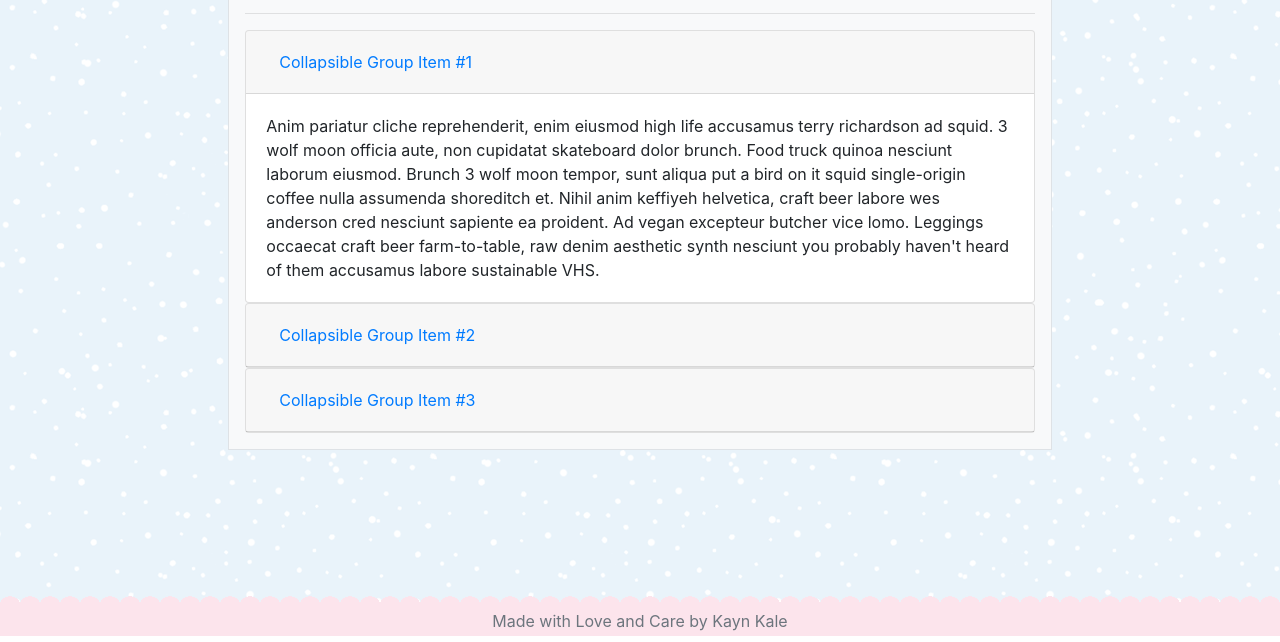
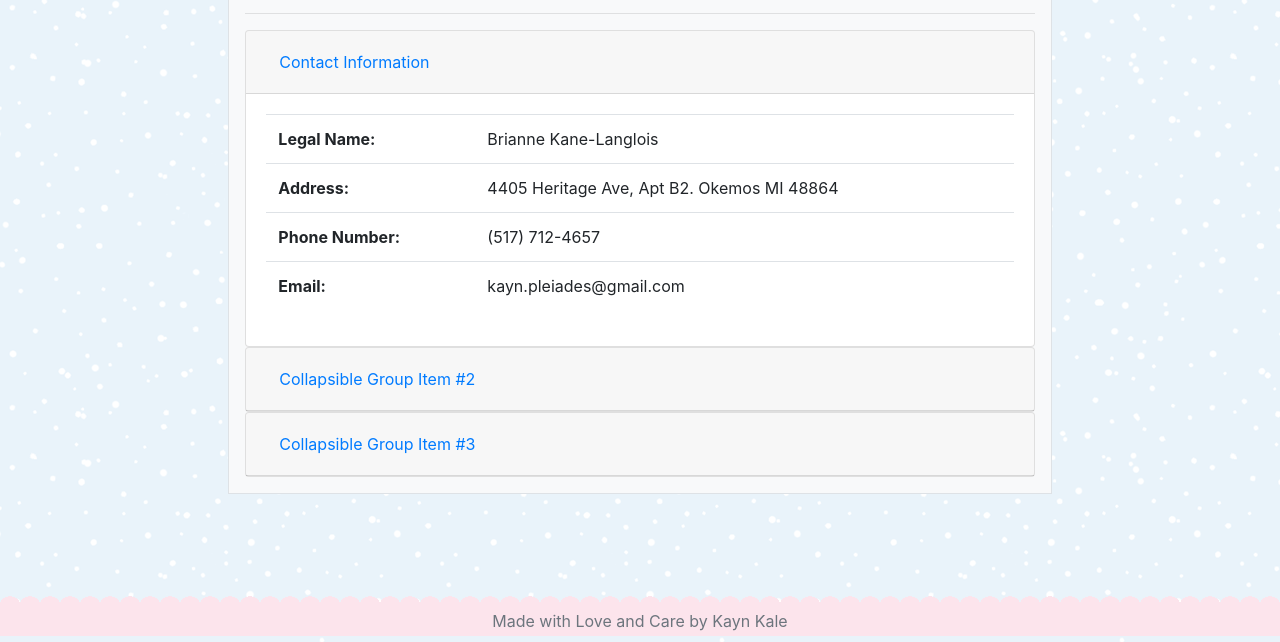
Before and after one commit to Kayn-Pleiades/Responsive-Portfolio, a plain HTML site: page resume.html in a window 1280 px wide. Shown: the part 164-806 px from the top of the page. Drawn offline with nearby package versions, Linux system fonts and the light colour scheme.

Commit message:
Contact Info

```diff
--- a/resume.html
+++ b/resume.html
@@ -52,14 +52,33 @@
                               <div class="card-header" id="headingOne">
                                 <h5 class="mb-0">
                                   <button class="btn btn-link" data-toggle="collapse" data-target="#collapseOne" aria-expanded="true" aria-controls="collapseOne">
-                                    Collapsible Group Item #1
+                                    Contact Information
                                   </button>
                                 </h5>
                               </div>
 
                               <div id="collapseOne" class="collapse show" aria-labelledby="headingOne" data-parent="#accordion">
                                 <div class="card-body">
-                                  Anim pariatur cliche reprehenderit, enim eiusmod high life accusamus terry richardson ad squid. 3 wolf moon officia aute, non cupidatat skateboard dolor brunch. Food truck quinoa nesciunt laborum eiusmod. Brunch 3 wolf moon tempor, sunt aliqua put a bird on it squid single-origin coffee nulla assumenda shoreditch et. Nihil anim keffiyeh helvetica, craft beer labore wes anderson cred nesciunt sapiente ea proident. Ad vegan excepteur butcher vice lomo. Leggings occaecat craft beer farm-to-table, raw denim aesthetic synth nesciunt you probably haven't heard of them accusamus labore sustainable VHS.
+                                    <table class="table">
+                                        <tbody>
+                                          <tr>
+                                            <th scope="row">Legal Name:</th>
+                                            <td>Brianne Kane-Langlois</td>
+                                          </tr>
+                                          <tr>
+                                            <th scope="row">Address:</th>
+                                            <td>4405 Heritage Ave, Apt B2. Okemos MI 48864</td>
+                                          </tr>
+                                          <tr>
+                                            <th scope="row">Phone Number:</th>
+                                            <td>(517) 712-4657</td>
+                                          </tr>
+                                          <tr>
+                                            <th scope="row">Email:</th>
+                                            <td>kayn.pleiades@gmail.com</td>
+                                          </tr>
+                                        </tbody>
+                                      </table>
                                 </div>
                               </div>
                             </div>
```
Also changed, not shown: 1 other file.
